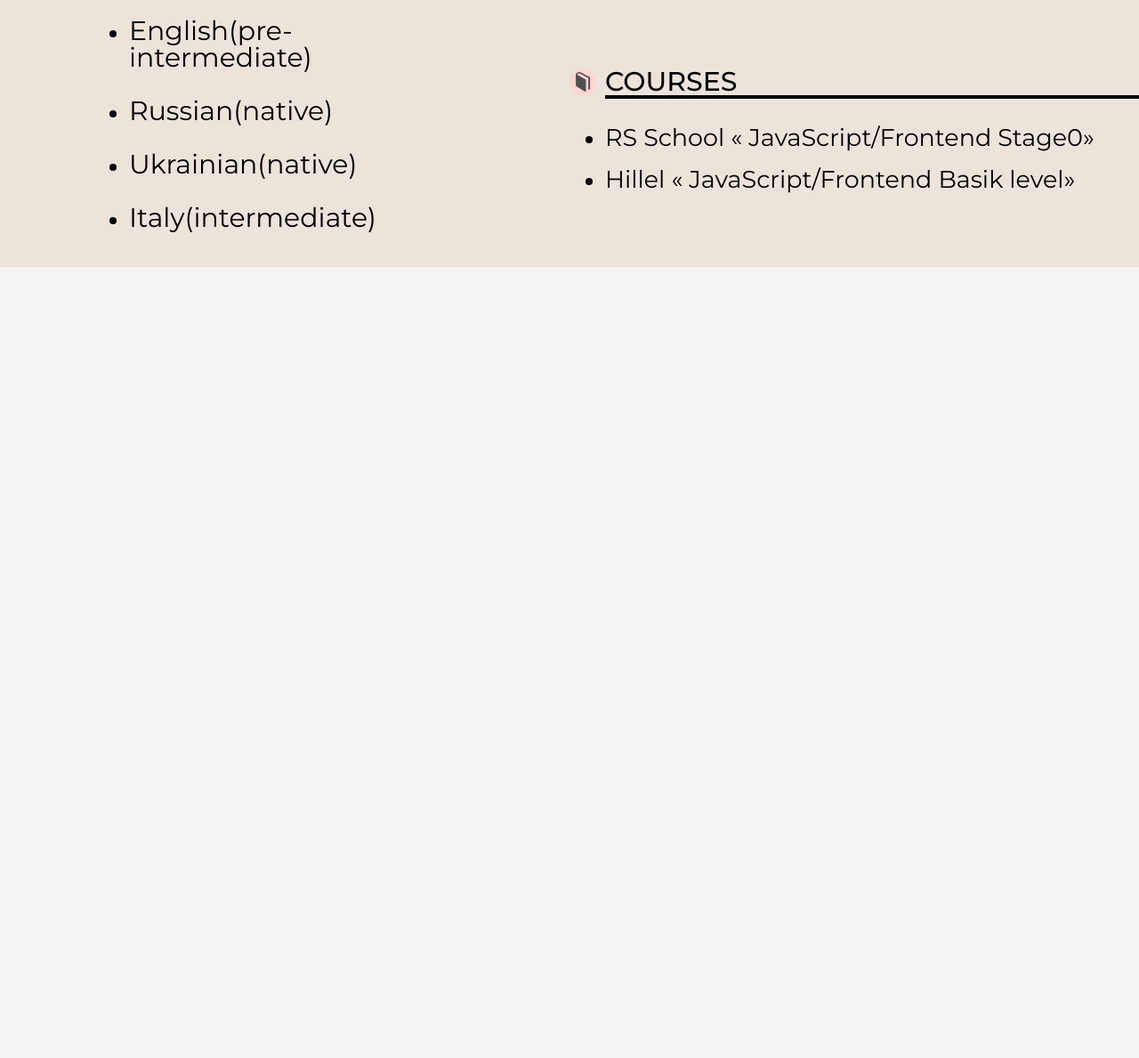
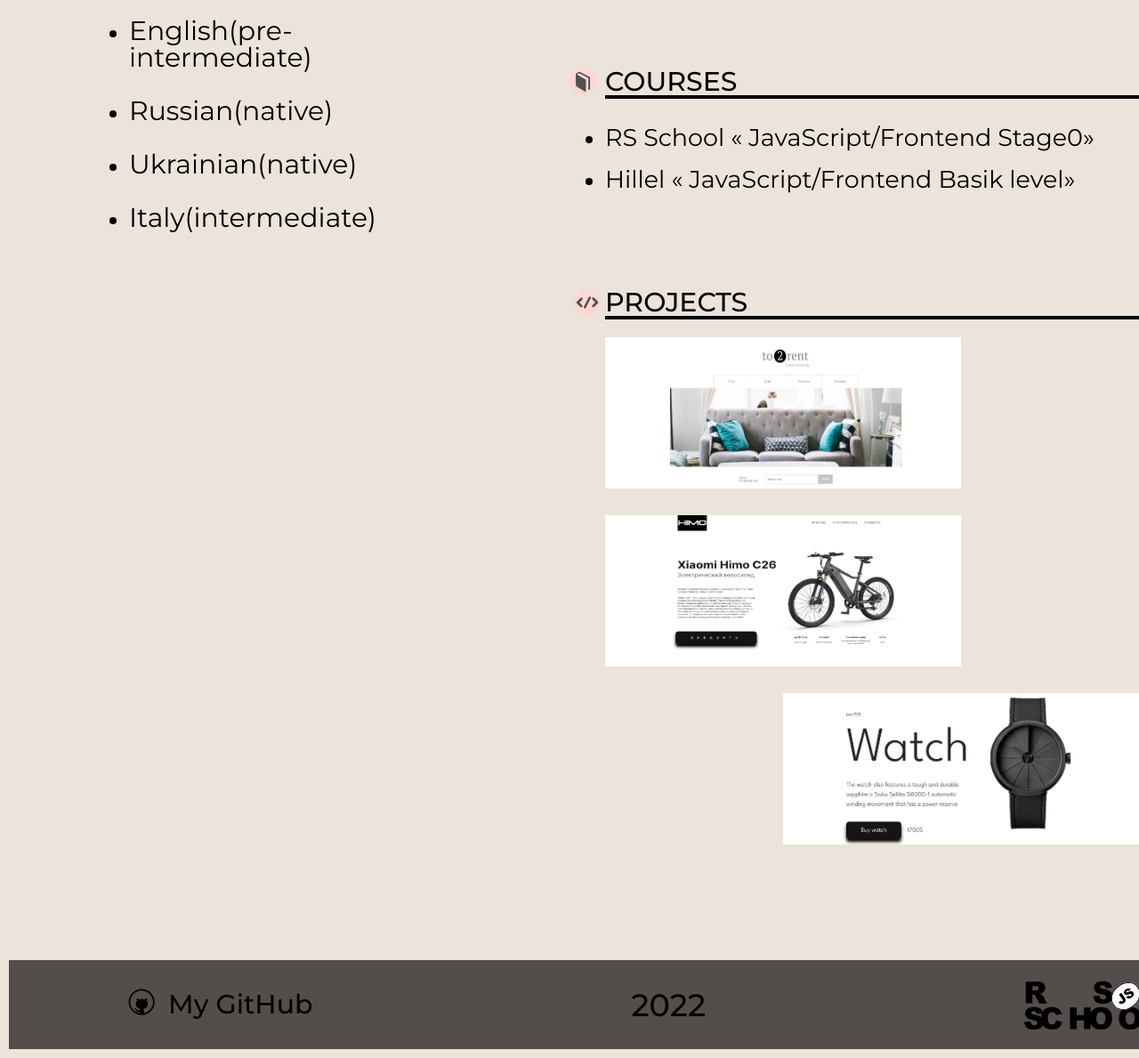
Before and after one commit to Vladosichek777/rsschool-cv, a plain HTML site: page index.html in a window 1280 px wide. Shown: the part 1320-2509 px from the top of the page at 89% size. Before the commit the page ends 1620 px from the top, so only its background shows below. Drawn offline with Linux system fonts and the light colour scheme.

Commit message:
feat: add my project, footer

```diff
--- a/css/style.css
+++ b/css/style.css
@@ -3,6 +3,7 @@
   margin: 0;
   border: 0;
 }
+
 *,
 *:before,
 *:after {
@@ -10,10 +11,12 @@
   -webkit-box-sizing: border-box;
   box-sizing: border-box;
 }
+
 :focus,
 :active {
   outline: none;
 }
+
 a:focus,
 a:active {
   outline: none;
@@ -44,23 +47,29 @@ textarea {
 input::-ms-clear {
   display: none;
 }
+
 button {
   cursor: pointer;
 }
+
 button::-moz-focus-inner {
   padding: 0;
   border: 0;
 }
+
 a,
 a:visited {
   text-decoration: none;
 }
+
 a:hover {
   text-decoration: none;
 }
+
 ul li {
   list-style: none;
 }
+
 img {
   vertical-align: top;
 }
@@ -74,6 +83,7 @@ h6 {
   font-size: inherit;
   font-weight: inherit;
 }
+
 /*-----------------------------------------------------------------------------------------------------*/
 
 body {
@@ -81,11 +91,12 @@ body {
   line-height: 1;
   font-size: 24px;
   font-family: Montserrat, sans-serif;
-   display: flex;
+  display: flex;
   flex-direction: column;
   justify-content: space-between;
   background-color: #f5f5f5;
 }
+
 /*
  .container {
   max-width: 1600px;
@@ -99,18 +110,17 @@ body {
   padding: 10px;
   box-sizing: border-box;
   background-color: #ece3da;
+  box-shadow: 0px 0px 50px black;
 }
+
 /*--------------------------------Шапка-----------------------------------------------*/
-
-.header {
-}
 
 .header__nav {
   display: flex;
   justify-content: flex-end;
 }
+
 .header__nav-inner {
-  min-width: 1000px;
   display: flex;
   justify-content: space-between;
   align-items: center;
@@ -118,14 +128,16 @@ body {
 
 .header__nav__link {
   display: inline-block;
-  margin: 25px 70px;
+  padding: 25px 70px;
   color: black;
   font-size: 30px;
   transition: all 0.3s;
+  width: 275px;
 }
+
 .header__nav__link:hover {
-transform: scale(1.15);
-font-weight: 500;
+  transform: scale(1.15);
+  font-weight: 500;
 }
 
 /*-----------------------------Верстка левой колонки------------------------------------------------*/
@@ -135,22 +147,22 @@ font-weight: 500;
   justify-content: space-between;
 
 }
+
 .left-column {
   padding-left: 50px;
   max-width: 500px;
   margin-right: 170px;
 }
+
 .left-column__img {
   margin-bottom: 50px;
   text-align: center;
 }
+
 .left-column__img__item {
   border-radius: 50%;
 }
-.info {
-}
-.contacts {
-}
+
 .contacts__title {
   font-size: 30px;
   text-align: center;
@@ -160,71 +172,25 @@ font-weight: 500;
   background-color: #d0c1a9;
   border-radius: 50px;
 }
+
 .info__inner {
-  margin-left:70px;
+  margin-left: 70px;
 }
+
 .github__item {
   margin: 30px 40px;
 }
+
 .github__link {
   display: inline-block;
   color: black;
   font-size: 30px;
   position: relative;
 }
+
 .github__link:before {
   content: "";
-  background-image:url(../assets/svg/icon\ github.svg);
-  position: absolute;
-  width: 40px;
-  height: 40px;
-  top: -5px;
-  left: -45px;
-}
-.gmail__item {
-  margin: 30px 40px;
-}
-.gmail__link {
-  display: inline-block;
-  color: black;
-  position: relative;
-  font-size: 30px;
-}
-.gmail__link:before {
-  content: "";
-  background-image:url(../assets/svg/icon\ gmail.svg);
-  position: absolute;
-  width: 40px;
-  height: 40px;
-  top: -5px;
-  left: -45px;
-}
-.tel__item {
-  margin: 30px 40px;
-}
-.tel__link {
-  font-size: 30px;
-  position: relative;
-}
-.tel__link:before {
-  content: "";
-  background-image:url(../assets/svg/icon\ tel.svg);
-  position: absolute;
-  width: 40px;
-  height: 40px;
-  top: -7px;
-  left: -45px;
-}
-.location__item {
-  margin: 30px 40px;
-}
-.location__link {
-  font-size: 30px;
-  position: relative;
-}
-.location__link:before {
-  content: "";
-  background-image:url(../assets/svg/icon\ location.svg);
+  background-image: url(../assets/svg/icon\ github.svg);
   position: absolute;
   width: 40px;
   height: 40px;
@@ -232,8 +198,65 @@ font-weight: 500;
   left: -45px;
 }
 
-.skills {
+.gmail__item {
+  margin: 30px 40px;
 }
+
+.gmail__link {
+  display: inline-block;
+  color: black;
+  position: relative;
+  font-size: 30px;
+}
+
+.gmail__link:before {
+  content: "";
+  background-image: url(../assets/svg/icon\ gmail.svg);
+  position: absolute;
+  width: 40px;
+  height: 40px;
+  top: -5px;
+  left: -45px;
+}
+
+.tel__item {
+  margin: 30px 40px;
+}
+
+.tel__link {
+  font-size: 30px;
+  position: relative;
+}
+
+.tel__link:before {
+  content: "";
+  background-image: url(../assets/svg/icon\ tel.svg);
+  position: absolute;
+  width: 40px;
+  height: 40px;
+  top: -7px;
+  left: -45px;
+}
+
+.location__item {
+  margin: 30px 40px;
+}
+
+.location__link {
+  font-size: 30px;
+  position: relative;
+}
+
+.location__link:before {
+  content: "";
+  background-image: url(../assets/svg/icon\ location.svg);
+  position: absolute;
+  width: 40px;
+  height: 40px;
+  top: -5px;
+  left: -45px;
+}
+
 .skills__title {
   font-size: 30px;
   text-align: center;
@@ -248,11 +271,11 @@ font-weight: 500;
   margin: 30px 85px;
   list-style-type: disc;
 }
+
 .skills__link {
   font-size: 30px;
 }
-.languages {
-}
+
 .languages__title {
   font-size: 30px;
   text-align: center;
@@ -267,36 +290,43 @@ font-weight: 500;
   margin: 30px 85px;
   list-style-type: disc;
 }
+
 .languages__link {
   font-size: 30px;
 }
+
 /*---------------------------Верстка правой колонки-------------------------------------------*/
 .right-clmn {
   max-width: 900px;
 }
+
 .right-clmn__title {
   max-width: 600px;
   margin: 0 189px;
   padding: 120px 0px;
 }
+
 .name {
   font-size: 60px;
   font-weight: 700;
   text-align: center;
   line-height: 2;
 }
+
 .line {
   width: 300px;
   height: 6px;
   background-color: #000000;
   margin: 0 auto;
 }
+
 .developer {
   font-size: 50px;
   font-weight: 600;
   text-align: center;
   line-height: 2;
 }
+
 .right-clmn__subtitle {
   max-width: 805px;
   text-align: center;
@@ -307,9 +337,11 @@ font-weight: 500;
   line-height: 1.5;
   font-size: 30px;
 }
+
 .edication {
   padding-top: 100px;
 }
+
 .education__title {
   font-weight: 500;
   font-size: 30px;
@@ -318,6 +350,7 @@ font-weight: 500;
   margin-bottom: 20px;
   position: relative;
 }
+
 .education__title:before {
   background-image: url(../assets/svg/icon\ education.svg);
   content: "";
@@ -327,13 +360,16 @@ font-weight: 500;
   top: 0;
   left: -40px;
 }
+
 .education__info {
   line-height: 1.75;
   font-size: 27px;
 }
+
 .courses {
   padding-top: 100px;
 }
+
 .courses__title {
   font-weight: 500;
   font-size: 30px;
@@ -342,6 +378,7 @@ font-weight: 500;
   margin-bottom: 20px;
   position: relative;
 }
+
 .courses__title::before {
   background-image: url(../assets/svg/icon\ courses.svg);
   content: "";
@@ -351,10 +388,87 @@ font-weight: 500;
   top: 0;
   left: -40px;
 }
+
 .courses__inner {
   list-style: disc;
 }
+
 .courses__item {
   line-height: 1.75;
   font-size: 27px;
 }
+
+.projects {
+  padding: 100px 0;
+}
+
+.projects__title {
+  font-weight: 500;
+  font-size: 30px;
+  border-bottom: 4px solid black;
+  width: 800px;
+  margin-bottom: 20px;
+  position: relative;
+}
+
+.projects__title:before {
+  position: absolute;
+  content: "";
+  background-image: url(../assets/svg/icon\ code.svg);
+  width: 30px;
+  height: 30px;
+  top: 0;
+  left: -35px;
+}
+
+.projects__img {
+  display: inline-block;
+  padding-bottom: 30px;
+}
+
+.projects__img__item {
+  width: 400px;
+  height: 170px;
+  background-size: cover;
+}
+
+#picture3 {
+  display: flex;
+  justify-content: center;
+}
+
+/*---------------------------Footer--------------------------------------------------------*/
+.footer {
+  height: 100px;
+  background-color: rgba(19, 17, 17, 0.7);
+}
+
+.footer__flex {
+  height: 100%;
+  display: flex;
+  justify-content: space-around;
+  align-items: center;
+}
+
+.footer__github__link {
+  display: inline-block;
+  color: #000000;
+  position: relative;
+  font-size: 30px;
+  font-weight: 500;
+}
+
+.footer__github__link:before {
+  position: absolute;
+  content: "";
+  background-image: url(../assets/svg/github.svg);
+  width: 30px;
+  height: 30px;
+  top: -3px;
+  left: -45px;
+}
+
+.footer__year__item {
+  font-size: 35px;
+  font-weight: 500;
+}
--- a/index.html
+++ b/index.html
@@ -1,5 +1,6 @@
 <!DOCTYPE html>
 <html lang="en">
+
 <head>
   <meta charset="UTF-8">
   <meta http-equiv="X-UA-Compatible" content="IE=edge">
@@ -8,9 +9,9 @@
   <link rel="stylesheet" href="./css/style.css">
   <link
     href="https://fonts.googleapis.com/css?family=Montserrat:100,200,300,regular,500,600,700,800,900,100italic,200italic,300italic,italic,500italic,600italic,700italic,800italic,900italic&display=swap"
-      rel="stylesheet"
-    />
+    rel="stylesheet">
 </head>
+
 <body>
   <div class="wrapper">
     <header class="header">
@@ -41,20 +42,19 @@
           <div class="main__flex">
             <div class="left-column">
               <div class="left-column__img">
-                  <img
-                    class="left-column__img__item"
-                    width="400px"
-                    src="./assets/img/photo_2022-12-12_18-15-51.jpg"
+                <img class="left-column__img__item" width="400px" src="./assets/img/photo_2022-12-12_18-15-51.jpg"
                   alt="Vlad">
               </div>
               <section class="info">
                 <h4 class="contacts__title">Contacts</h4>
                 <ul class="info__inner">
                   <li class="github__item">
-                      <a href="https://github.com/Vladosichek777" rel="noopener" target="_blank" class="github__link">Vladosichek777</a>
+                    <a href="https://github.com/Vladosichek777" rel="noopener" target="_blank"
+                      class="github__link">Vladosichek777</a>
                   </li>
                   <li class="gmail__item">
-                      <a href="https://www.google.com/intl/ru/gmail/about" rel="noopener" target="_blank" class="gmail__link">ogurez111@gmail.com</a>
+                    <a href="https://www.google.com/intl/ru/gmail/about" rel="noopener" target="_blank"
+                      class="gmail__link">ogurez111@gmail.com</a>
                   </li>
                   <li class="tel__item">
                     <p class="tel__link">+380991716315</p>
@@ -106,31 +106,58 @@
                 <h1 class="developer"><span>Frontend-Developer</span></h1>
               </div>
               <div class="right-clmn__subtitle">
-                  <p class="right-clmn__subtitle-item">I am 20 years old and I am a beginner front-end developer. For some time now I have been practicing page layout, coding, learning different methodologies. I am sure that I will succeed) And I wish the same to everyone)</p>
+                <p class="right-clmn__subtitle-item">I am 20 years old and I am a beginner front-end developer. For some
+                  time now I have been practicing page layout, coding, learning different methodologies. I am sure that
+                  I will succeed) And I wish the same to everyone)</p>
               </div>
               <div class="edication">
                 <h4 class="education__title">EDUCATION</h4>
-                  <p class="education__info">University:   Kharkiv State University of Food Technology<br>Department:   Food technology<br>(2019-2023)</p>
+                <p class="education__info">University: Kharkiv State University of Food Technology<br>Department: Food
+                  technology<br>(2019-2023)</p>
               </div>
               <div class="courses">
                 <h4 class="courses__title">COURSES</h4>
                 <ul class="courses__list">
                   <li class="courses__inner">
-                      <p class="courses__item">RS School 	&#171; JavaScript/Frontend Stage0&#187;</p>
+                    <p class="courses__item">RS School &#171; JavaScript/Frontend Stage0&#187;</p>
                   </li>
                   <li class="courses__inner">
-                      <p class="courses__item">Hillel 	&#171; JavaScript/Frontend Basik level&#187;</p>
+                    <p class="courses__item">Hillel &#171; JavaScript/Frontend Basik level&#187;</p>
                   </li>
                 </ul>
               </div>
               <div class="projects">
-
+                <h4 class="projects__title">PROJECTS</h4>
+                <a href="https://vladosichek777.github.io/project1/" target="_blank" rel="noopener"
+                  class="projects__img"><img src="./assets/img/project1.jpg" width="400px" alt="projects1"
+                    class="projects__img__item"></a>
+                <a href="https://vladosichek777.github.io/Project2-Landing-Bike/" target="_blank" rel="noopener"
+                  class="projects__img"><img src="./assets/img/project2.jpg" width="400px" alt="projects2"
+                    class="projects__img__item"></a>
+                <a href="https://vladosichek777.github.io/landing-watch/" target="_blank" rel="noopener"
+                  class="projects__img" id="picture3"><img src="./assets/img/project3.jpg" width="400px" alt="projects3"
+                    class="projects__img__item"></a>
               </div>
             </div>
           </div>
         </div>
     </main>
-      <footer class="footer"></footer>
+    <footer class="footer">
+      <div class="footer__flex">
+        <div class="footer_github">
+          <a href="https://github.com/Vladosichek777" target="_blank" rel="noopener class="
+            class="footer__github__link">My GitHub</a>
+        </div>
+        <div class="footer__year">
+          <p class="footer__year__item">2022</p>
+        </div>
+        <div class="footer__logo">
+          <a href="https://rs.school/js/" target="_blank" rel="noopener class=" footer__logo__item">
+            <img src="./assets/svg/rs_school_js.svg" alt="rsschool" class="footer__logo__link" width="150px"></a>
+        </div>
+      </div>
+    </footer>
   </div>
 </body>
+
 </html>
```
Also changed, not shown: assets/svg/github.svg (added), assets/svg/icon code.svg (added), assets/svg/rs_school_js.svg (added). Lines whose indentation alone changed are shown as unchanged.
